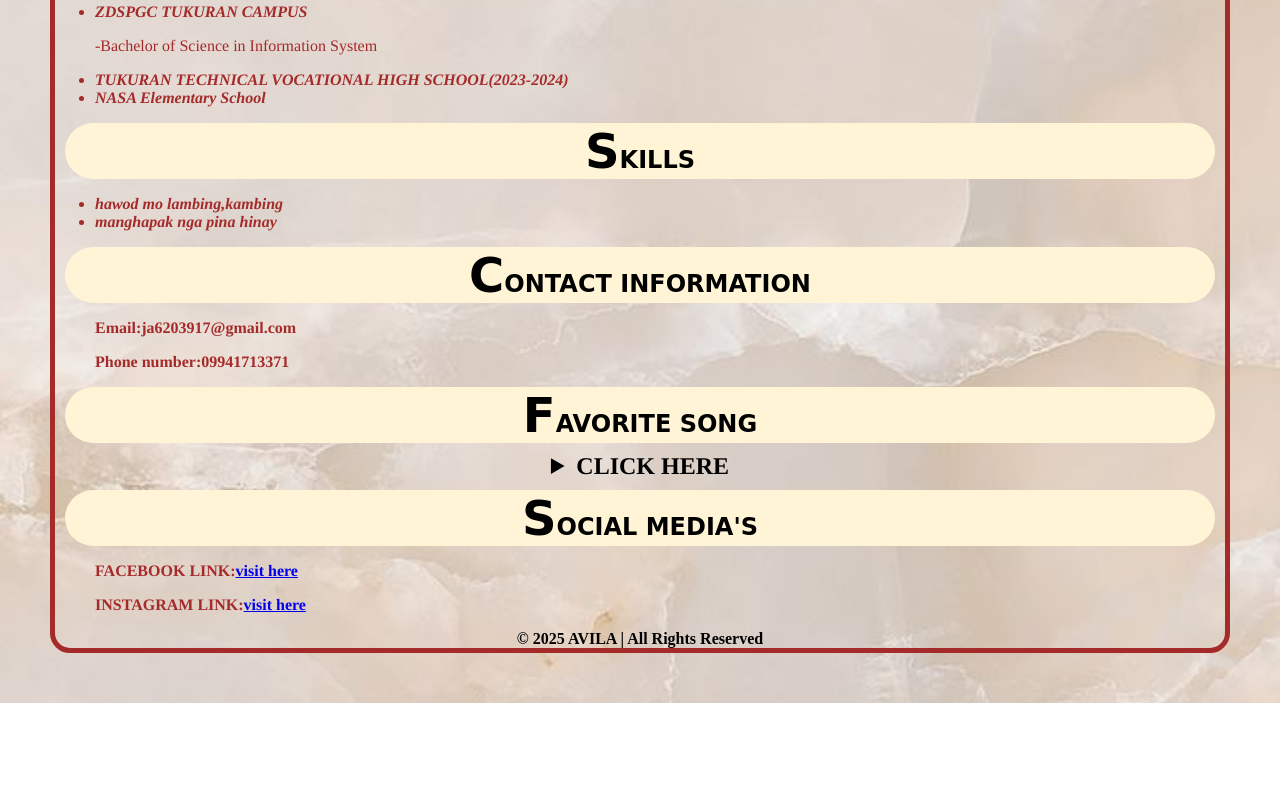
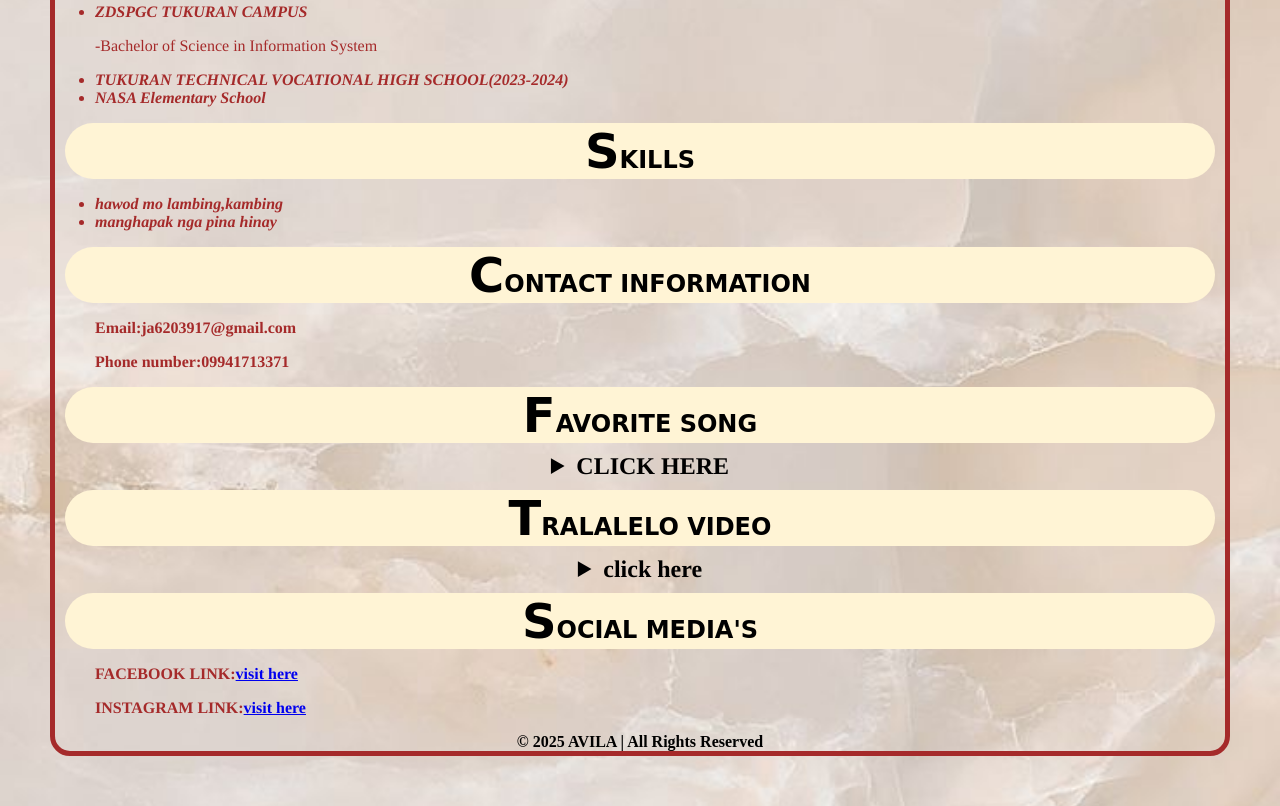
Before and after one commit to johnavila360/John.info, a plain HTML site: page index.html in a window 1280 px wide. Shown: the part 854-1660 px from the top of the page. Before the commit the page ends 1557 px from the top, so only its background shows below. Drawn offline with Linux system fonts and the light colour scheme.

Commit message:
Update index.html

```diff
--- a/index.html
+++ b/index.html
@@ -73,6 +73,15 @@
     </audio>
       </details>
 
+     </details>
+
+<h2>TRALALELO VIDEO</h2>
+ <details>
+  <summary>click here</summary>
+  <video controls
+  src="vid.mp4" width="500" height="500">
+  </video>
+      </details>
 
                <h2>SOCIAL MEDIA'S  </h2>
 
```
